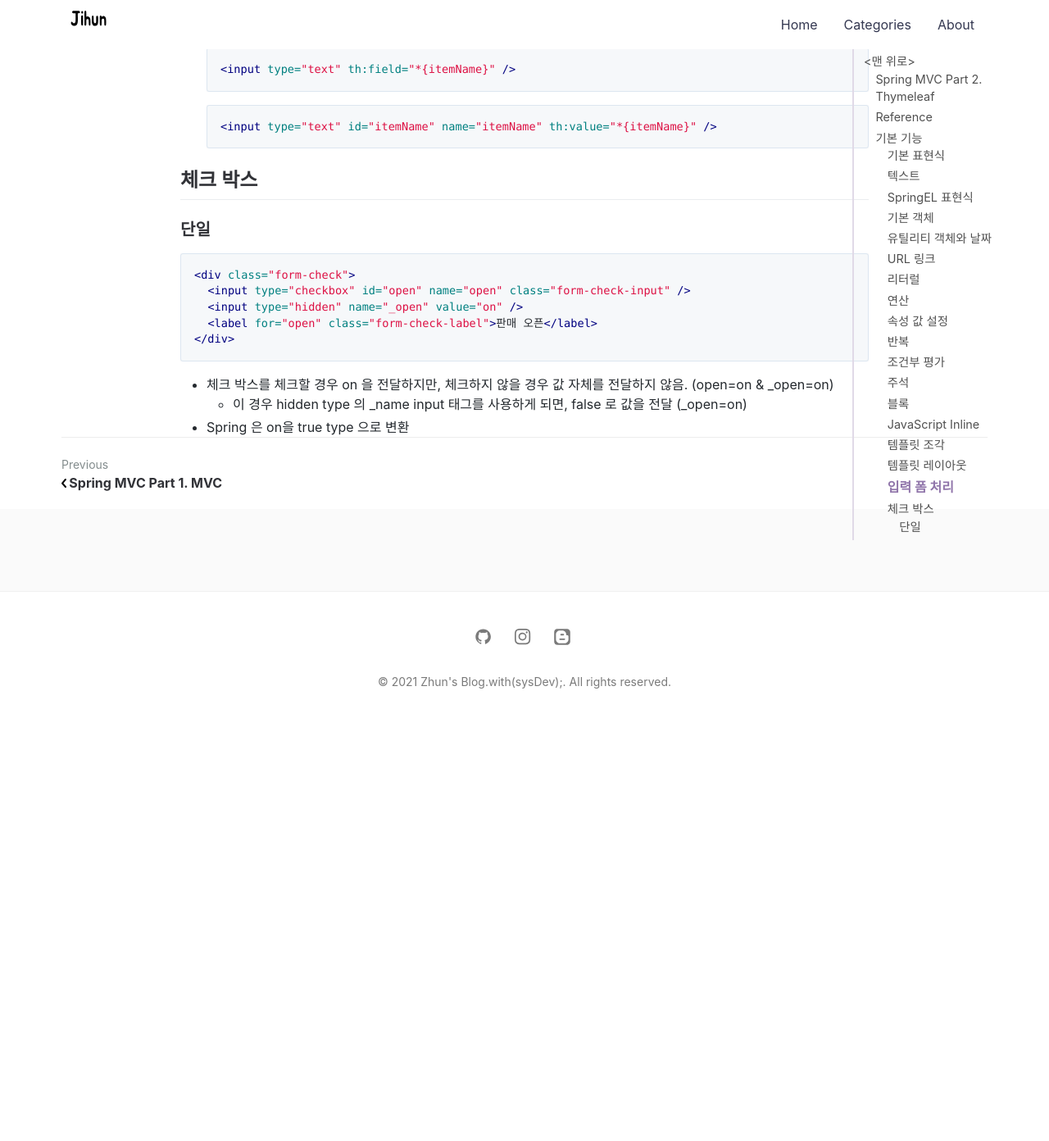
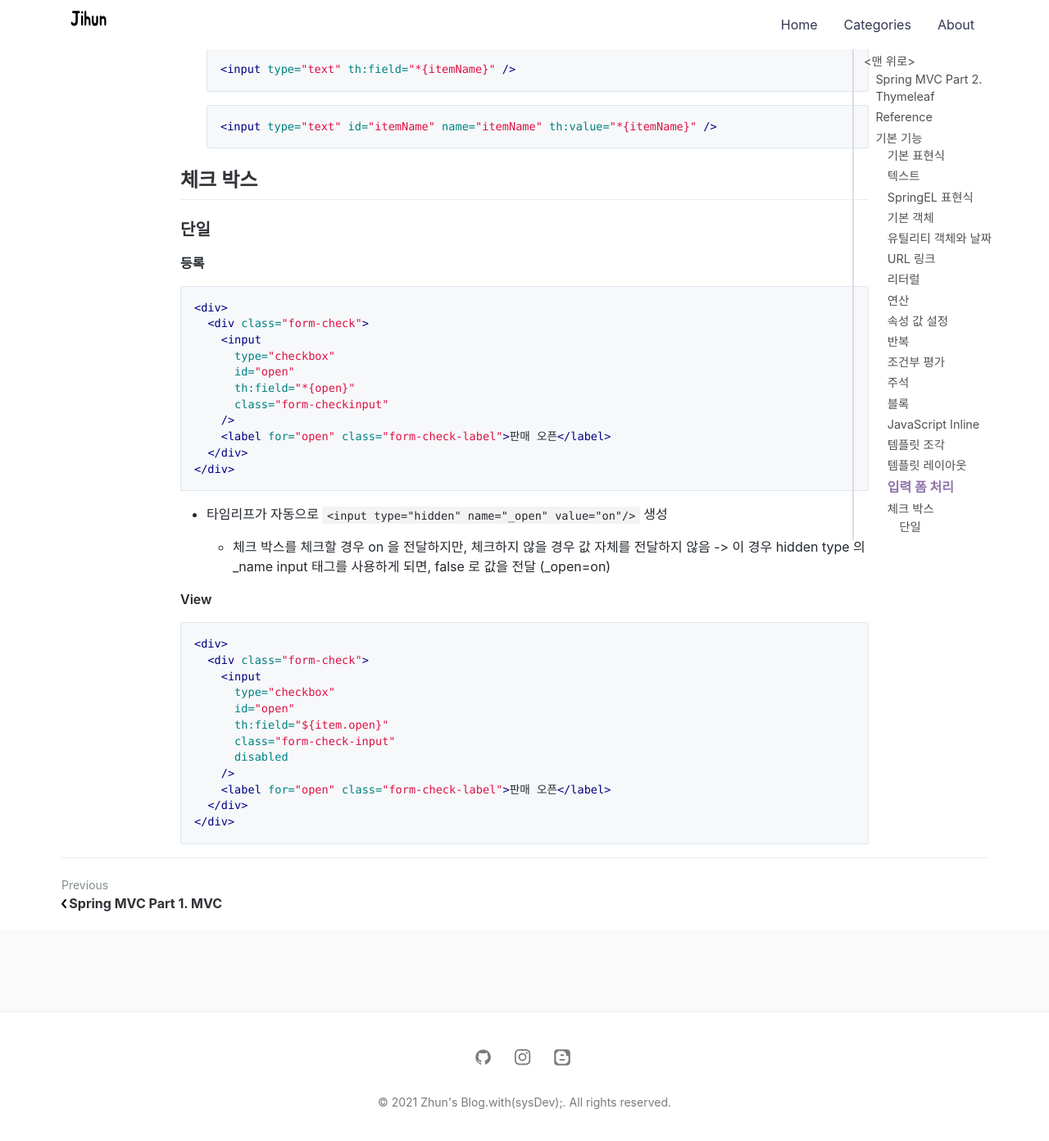
Before and after one commit to jihunparkme/jihunparkme.github.io, a Jekyll site: the page built from _posts/2021-10-11-Spring-MVC-Part2-Thymeleaf.md, in a window 1280 px wide and 1400 px high, scrolled down 12925 px. Shown: the top 1392 px of the window at 82% size. Built offline with Jekyll 4.4.1, drawn with Linux system fonts in a browser that asks for light colours; comment, search, counter and statistics services are not loaded; before the commit the page ends 13812 px from its top, so only the background shows below that.

Commit message:
[타임리프 - 스프링 통합과 폼] 체크 박스 - 단일2

````diff
--- a/_posts/2021-10-11-Spring-MVC-Part2-Thymeleaf.md
+++ b/_posts/2021-10-11-Spring-MVC-Part2-Thymeleaf.md
@@ -620,14 +620,39 @@
 
 ### 단일
 
+**등록**
+
 ```html
-<div class="form-check">
-  <input type="checkbox" id="open" name="open" class="form-check-input" />
-  <input type="hidden" name="_open" value="on" />
-  <label for="open" class="form-check-label">판매 오픈</label>
+<div>
+  <div class="form-check">
+    <input
+      type="checkbox"
+      id="open"
+      th:field="*{open}"
+      class="form-checkinput"
+    />
+    <label for="open" class="form-check-label">판매 오픈</label>
+  </div>
 </div>
 ```
 
-- 체크 박스를 체크할 경우 on 을 전달하지만, 체크하지 않을 경우 값 자체를 전달하지 않음. (open=on & \_open=on)
-  - 이 경우 hidden type 의 \_name input 태그를 사용하게 되면, false 로 값을 전달 (\_open=on)
-- Spring 은 on을 true type 으로 변환
+- 타임리프가 자동으로 `<input type="hidden" name="_open" value="on"/>` 생성
+
+  - 체크 박스를 체크할 경우 on 을 전달하지만, 체크하지 않을 경우 값 자체를 전달하지 않음 -> 이 경우 hidden type 의 \_name input 태그를 사용하게 되면, false 로 값을 전달 (\_open=on)
+
+**View**
+
+```html
+<div>
+  <div class="form-check">
+    <input
+      type="checkbox"
+      id="open"
+      th:field="${item.open}"
+      class="form-check-input"
+      disabled
+    />
+    <label for="open" class="form-check-label">판매 오픈</label>
+  </div>
+</div>
+```
````
